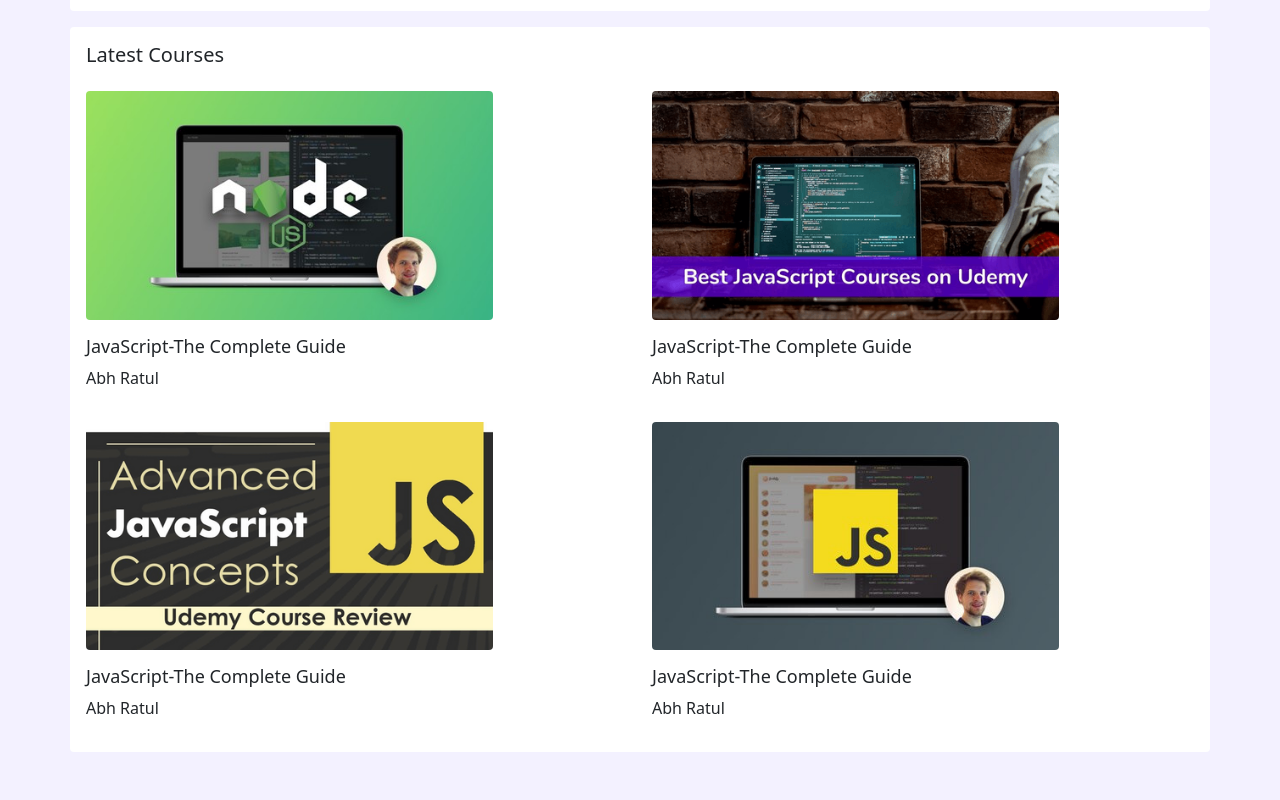
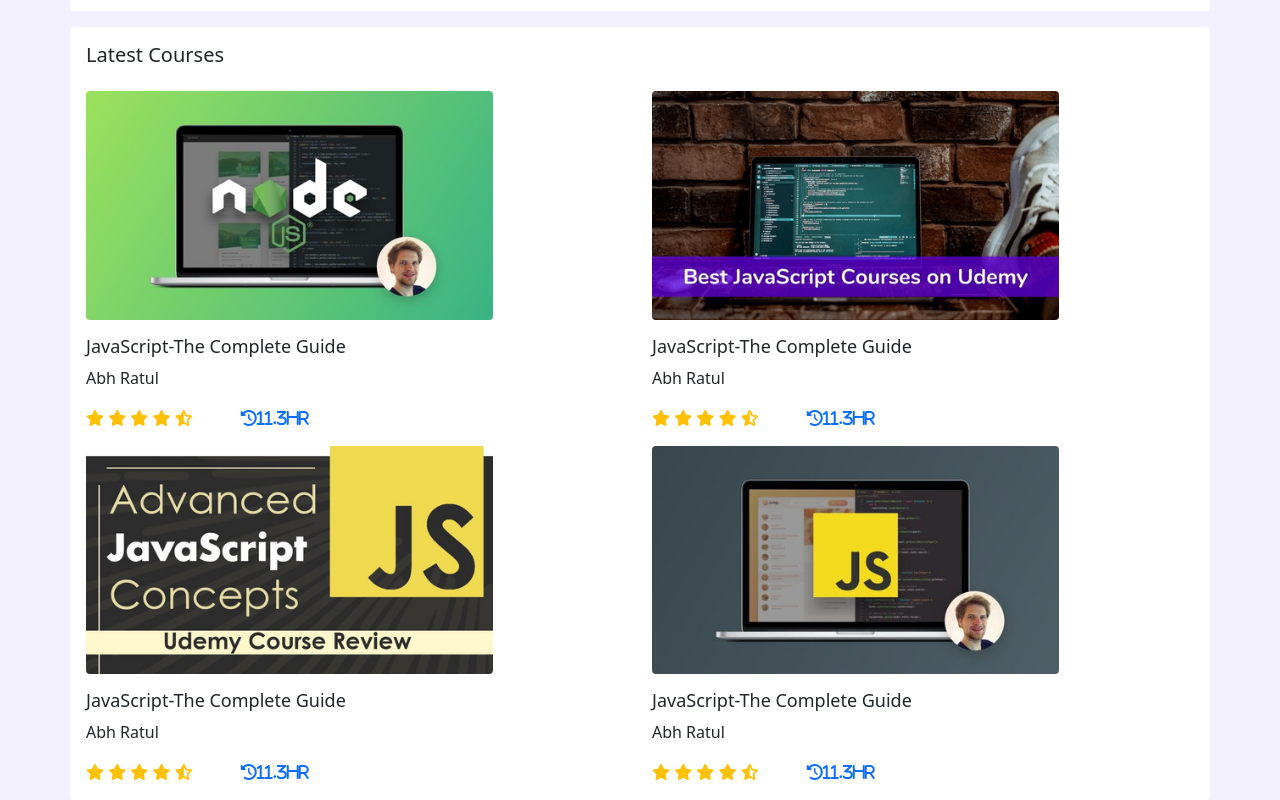
Before and after one commit to WebAbhRatul/bootstrap-leader-board, a plain HTML site: page index.html in a window 1280 px wide. Shown: the part 967-1767 px from the top of the page. Before the commit the page ends 1719 px from the top, so only its background shows below. Drawn offline with nearby package versions, Linux system fonts and the light colour scheme.

Commit message:
Final Submission

```diff
--- a/index.html
+++ b/index.html
@@ -133,8 +133,17 @@
                         <img class="rounded w-75 my-3" src="img/course/course-2.jpg" alt="">
                         <h2>JavaScript-The Complete Guide</h2>
                         <p>Abh Ratul</p>
-                        <span>
-
+                        <span class="d-flex align-items-center ">
+                          <div>
+                            <i class="fas text-warning fa-star"></i>
+                            <i class="fas text-warning fa-star"></i>
+                            <i class="fas text-warning fa-star"></i>
+                            <i class="fas text-warning fa-star"></i>
+                            <i class="fas text-warning fa-star-half-alt"></i>
+                          </div>
+                          <div>
+                            <i class="fas fa-history ms-5 text-primary">11.3hr</i>
+                          </div>
                         </span>
 
                     </div>
@@ -142,27 +151,54 @@
                         <img class="rounded w-75 my-3" src="img/course/course-3.png" alt="">
                         <h2>JavaScript-The Complete Guide</h2>
                         <p>Abh Ratul</p>
-                        <span>
-
-                        </span>
+                        <span class="d-flex align-items-center ">
+                            <div>
+                              <i class="fas text-warning fa-star"></i>
+                              <i class="fas text-warning fa-star"></i>
+                              <i class="fas text-warning fa-star"></i>
+                              <i class="fas text-warning fa-star"></i>
+                              <i class="fas text-warning fa-star-half-alt"></i>
+                            </div>
+                            <div>
+                              <i class="fas fa-history ms-5 text-primary">11.3hr</i>
+                            </div>
+                          </span>
 
                     </div>
                     <div class="col-sm-12 col-md-6 ">
                         <img class=" rounded w-75 my-3" src="img/course/course-4.png" alt="">
                         <h2>JavaScript-The Complete Guide</h2>
                         <p>Abh Ratul</p>
-                        <span>
-
-                        </span>
+                        <span class="d-flex align-items-center ">
+                            <div>
+                              <i class="fas text-warning fa-star"></i>
+                              <i class="fas text-warning fa-star"></i>
+                              <i class="fas text-warning fa-star"></i>
+                              <i class="fas text-warning fa-star"></i>
+                              <i class="fas text-warning fa-star-half-alt"></i>
+                            </div>
+                            <div>
+                              <i class="fas fa-history ms-5 text-primary">11.3hr</i>
+                            </div>
+                          </span>
 
                     </div>
                     <div class="col-sm-12 col-md-6 ">
                         <img class=" rounded w-75 my-3" src="img/course/course-1.jpeg" alt="">
                         <h2>JavaScript-The Complete Guide</h2>
                         <p>Abh Ratul</p>
-                        <span>
-
-                        </span>
+                        <span class="d-flex align-items-center ">
+                            <div>
+                              <i class="fas text-warning fa-star"></i>
+                              <i class="fas text-warning fa-star"></i>
+                              <i class="fas text-warning fa-star"></i>
+                              <i class="fas text-warning fa-star"></i>
+                              <i class="fas text-warning fa-star-half-alt"></i>
+                            </div>
+                            <div>
+                              <i class="fas fa-history ms-5 text-primary">11.3hr</i>
+                            </div>
+                          </span>
 
                     </div>
                 </div>
```
